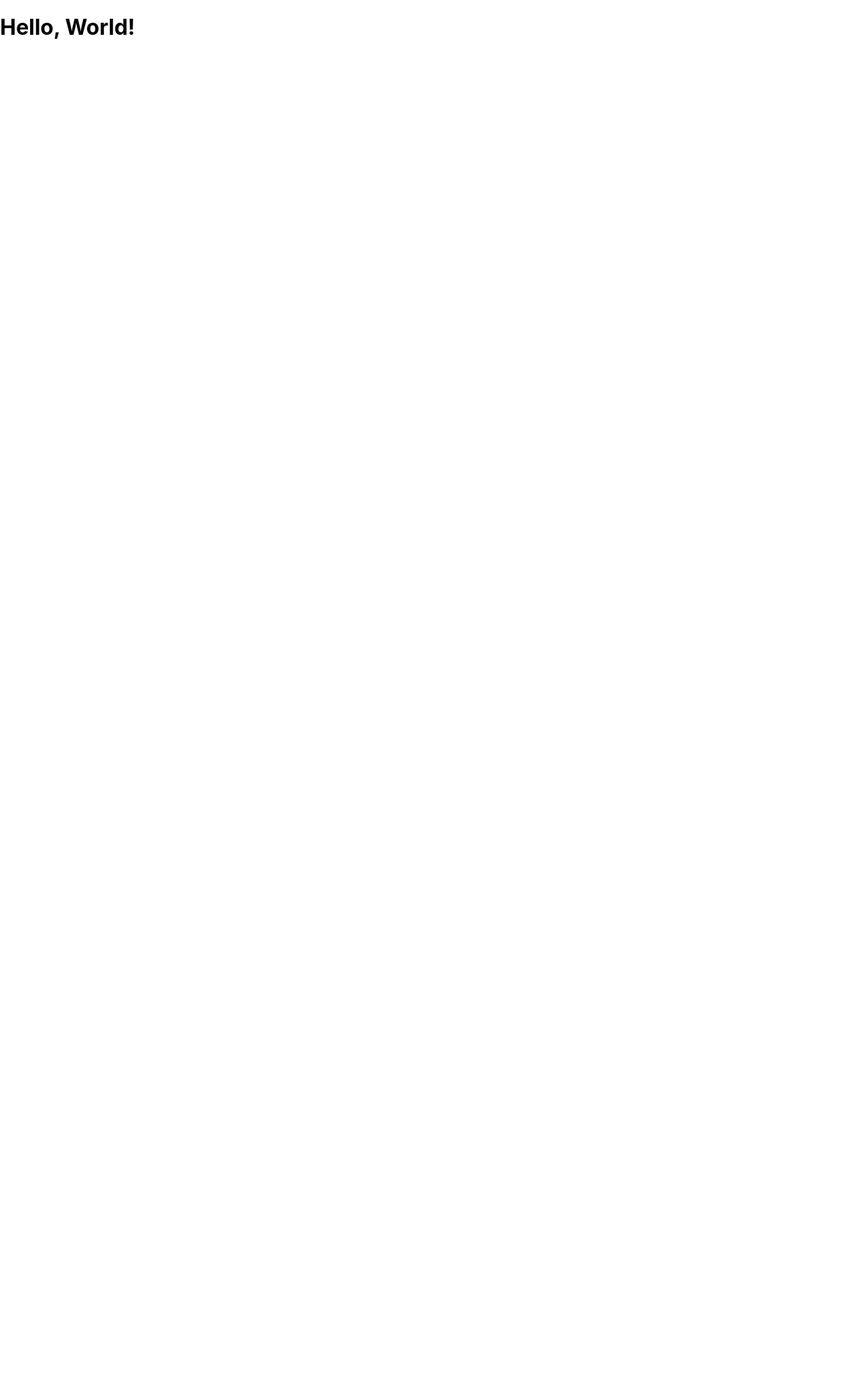
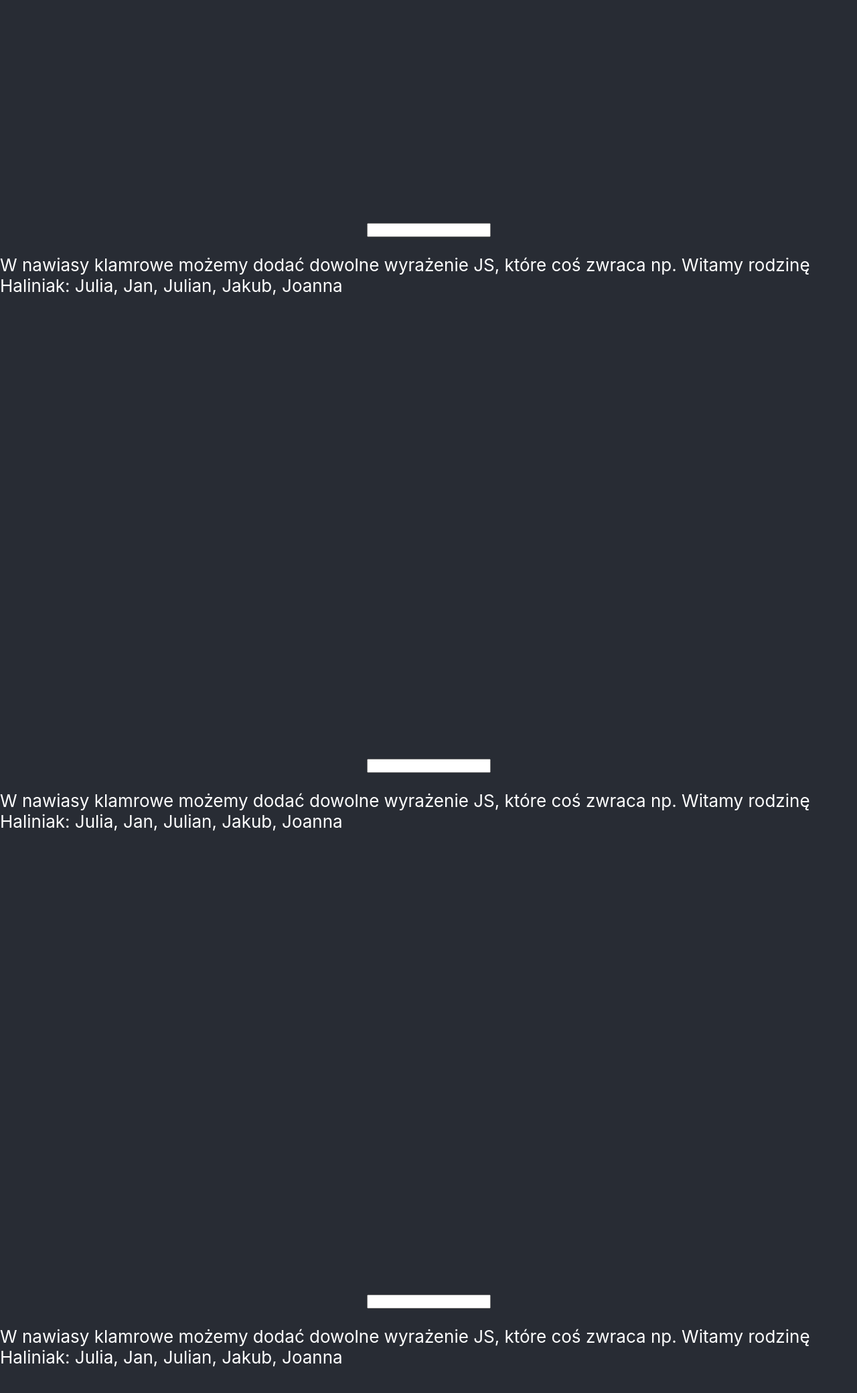
Before and after one commit to jakubhfake/megak-react-app, a React (Create React App) app: page / in a window 1280 px wide. Shown: the top 2080 px of the page at 67% size. Before the commit the page ends 800 px from the top, so only its background shows below. Built offline with nearby package versions, Linux system fonts and the light colour scheme.

Commit message:
Components of Virtual DOM in REACT

```diff
--- a/src/App.js
+++ b/src/App.js
@@ -3,7 +3,7 @@ import './App.css';
 
     const guests = ['Julia', 'Jan', 'Julian', 'Jakub', 'Joanna'];
 
-function App() {
+export function App() {
     const person = {
         firstName: 'Jakub',
         lastName:  'Haliniak',
@@ -13,11 +13,9 @@ function App() {
     <>
       <header className="App-header">
           <input type="text" tabIndex={-1}/>
-          {/*<p className={person.firstName}>W nawiasy klamrowe możemy dodać dowolne wyrażenie JS, które coś zwraca np. Witamy rodzinę {person.lastName}: {guests.join(', ')}</p>*/}
+          <p className={person.firstName}>W nawiasy klamrowe możemy dodać dowolne wyrażenie JS, które coś zwraca np. Witamy rodzinę {person.lastName}: {guests.join(', ')}</p>
       </header>
 
     </>
   );
 }
-
-export default App;
--- a/src/index.js
+++ b/src/index.js
@@ -1,9 +1,15 @@
 import React from 'react';
-import ReactDOM from 'react-dom/client';
+import {render} from 'react-dom';
 import './index.css';
+import "./App";
+import {App} from "./App";
 
 
-const root = ReactDOM.createRoot(document.getElementById('root'));
-root.render(
-  <h1>Hello, World!</h1>
+render(
+    <>
+        <App/>
+        <App/>
+        <App/>
+    </>,
+    document.getElementById('root'),
 );
```
